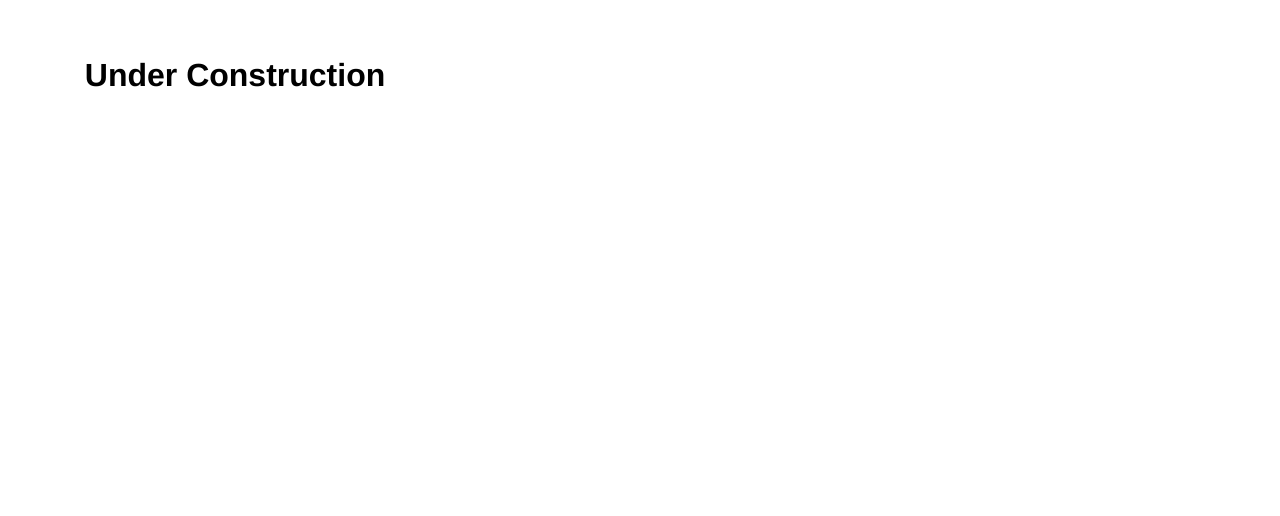
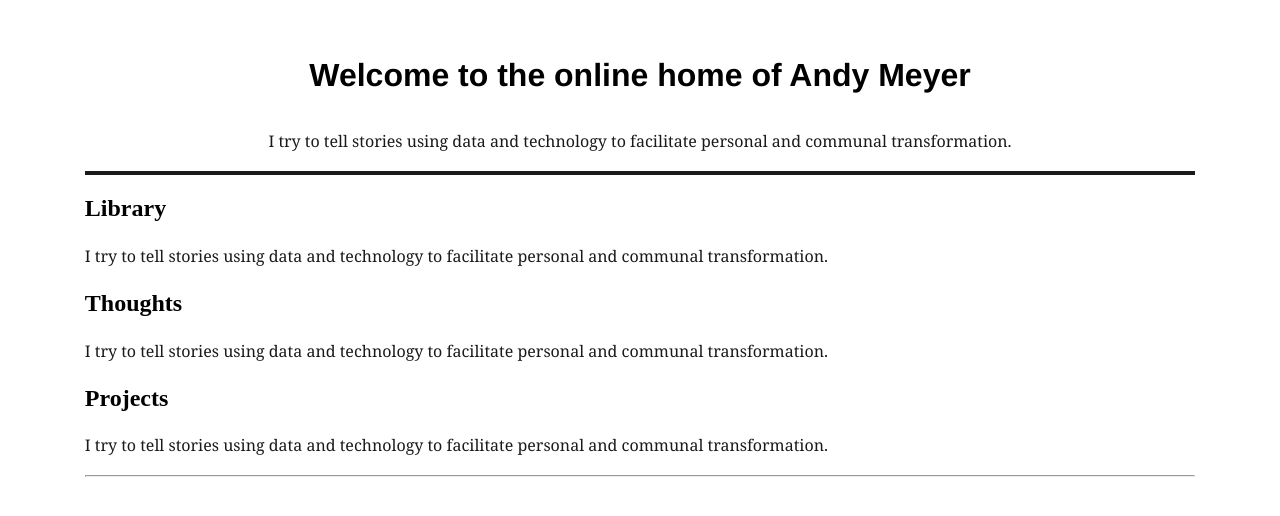
Before and after one commit to ameyer24/homepage, a plain HTML site: page index.html in a window 1280 px wide. Drawn offline with Linux system fonts and the light colour scheme.

Commit message:
Start building

```diff
--- a/index.html
+++ b/index.html
@@ -4,11 +4,32 @@
 		<meta charset="utf-8" />
 		<title>Andy Meyer's Personal Website</title>
 		<link rel="stylesheet" href="landingpage-style.css" />
-		<!--[if IE]>
-		<script src="http://html5shiv.googlecode.com/svn/trunk/html5.js"></script>
-		<![endif]-->
 	</head>
 	<body>
-		<h1>Under Construction</h1>
+		<header>
+			<h1>Welcome to the online home of Andy Meyer</h1>
+			<p>I try to tell stories using data and technology to facilitate personal and communal transformation.</p>
+		</header>
+
+			<article>
+				<h2>Library</h2>
+				<p>I try to tell stories using data and technology to facilitate personal and communal transformation.</p>
+			</article>
+
+			<article>
+				<h2>Thoughts</h2>
+				<p>I try to tell stories using data and technology to facilitate personal and communal transformation.</p>
+			</article>
+
+			<article>
+				<h2>Projects</h2>
+				<p>I try to tell stories using data and technology to facilitate personal and communal transformation.</p>
+			</article>
+
+		<footer>
+		<hr>
+
+
+		</footer>
 	</body>
 </html>
```
